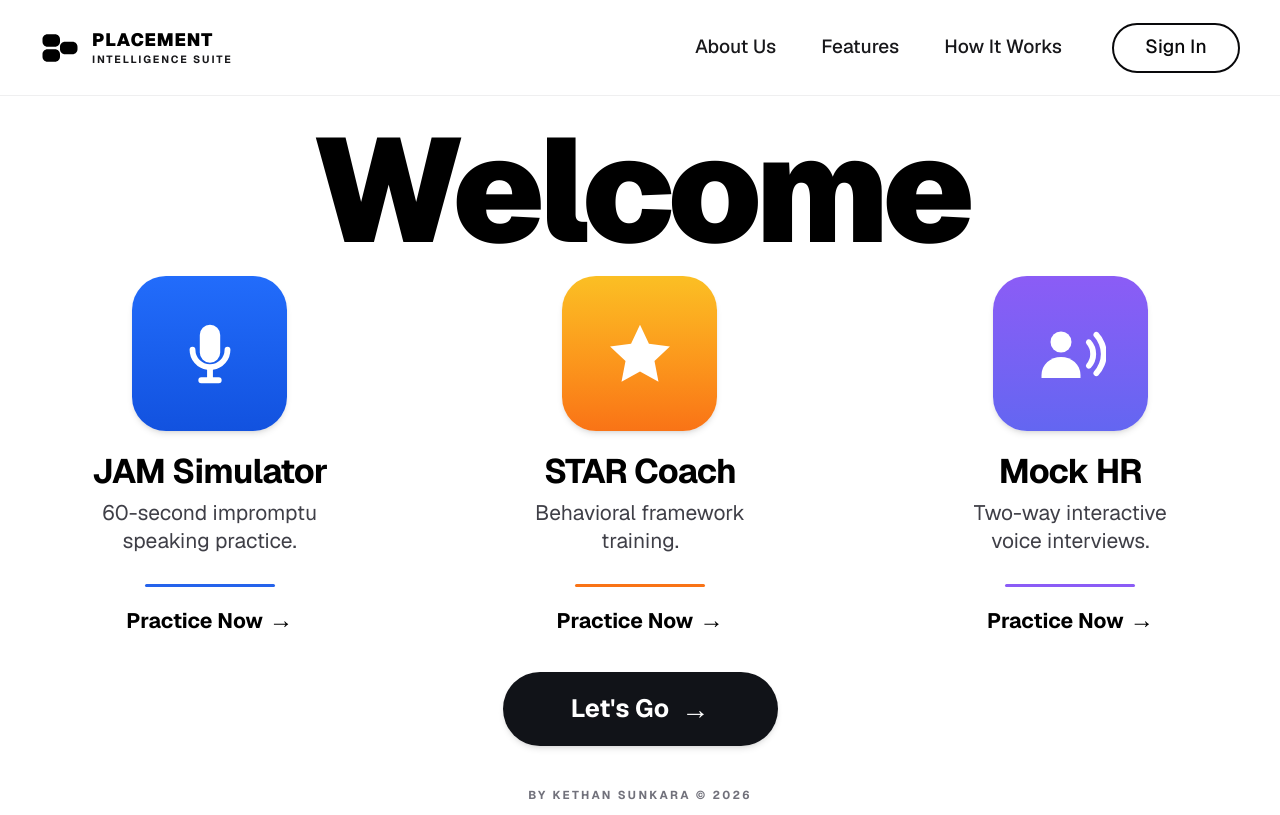
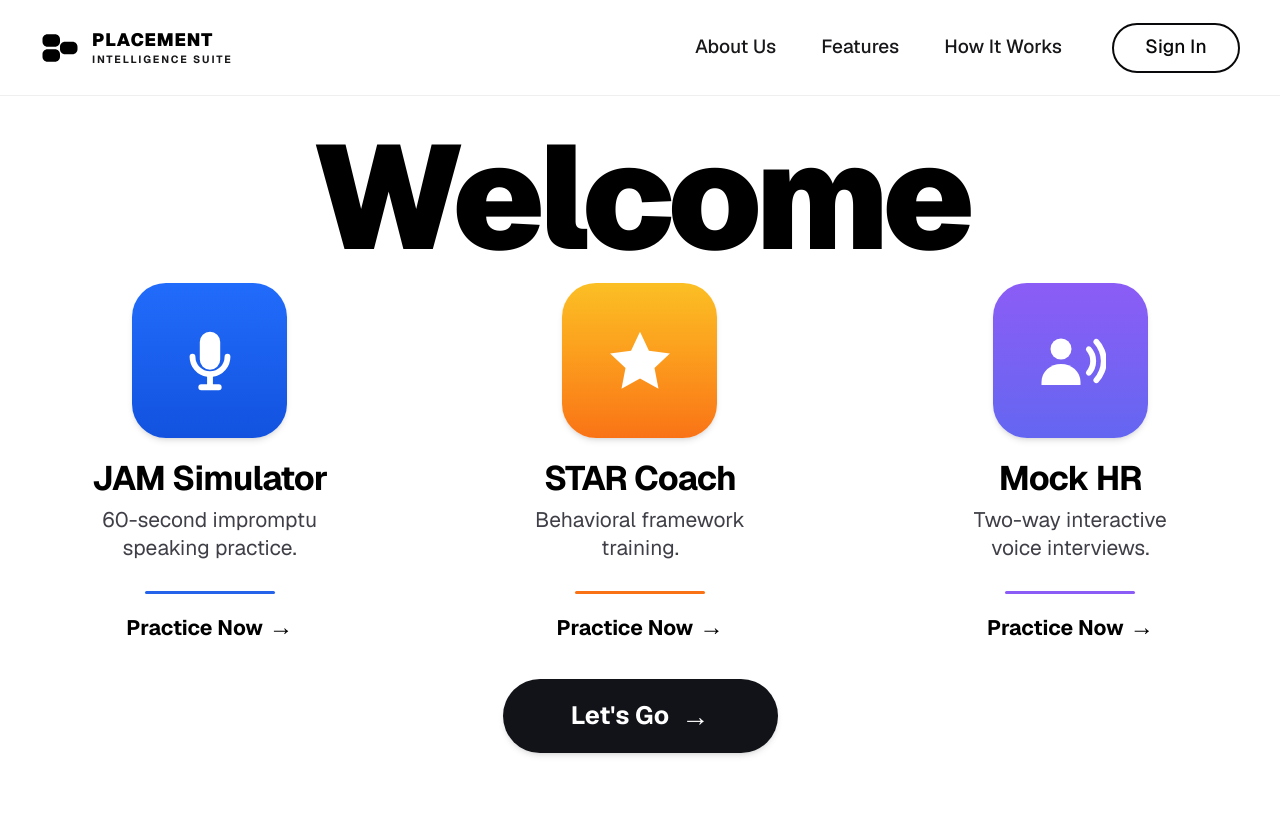
Before and after one commit to kethan-code/placement-suite, a Next.js app: page / in a window 1280 px wide. Built offline with nearby package versions, Linux system fonts and the light colour scheme.

Commit message:
Remove BY KETHAN SUNKARA footer text completely

```diff
--- a/src/app/page.tsx
+++ b/src/app/page.tsx
@@ -217,7 +217,7 @@ export default function WelcomePage() {
         </div>
 
         {/* Main CTA Button: ~280px width, ~75px height, 25px text */}
-        <div className="mt-6 sm:mt-8 lg:mt-9 mb-2 sm:mb-3 flex justify-center z-10 relative">
+        <div className="mt-6 sm:mt-8 lg:mt-9 mb-4 sm:mb-6 flex justify-center z-10 relative">
           <Link href="/jam" className="focus:outline-none">
             <button className="group relative w-[240px] sm:w-[275px] h-[64px] sm:h-[74px] inline-flex items-center justify-center text-[22px] sm:text-[25px] font-bold text-white bg-[#111318] rounded-full transition-all duration-200 ease-out hover:bg-black hover:-translate-y-0.5 hover:shadow-lg active:translate-y-0 active:scale-[0.98] shadow-md select-none cursor-pointer">
               <span className="flex items-center gap-3">
@@ -230,13 +230,6 @@ export default function WelcomePage() {
           </Link>
         </div>
       </main>
-
-      {/* Footer */}
-      <footer className="w-full max-w-[1340px] mx-auto py-2 sm:py-3 flex justify-center mt-auto shrink-0">
-        <p className="text-zinc-500 text-[10px] sm:text-[11.5px] tracking-[0.2em] uppercase font-bold">
-          BY KETHAN SUNKARA © 2026
-        </p>
-      </footer>
     </div>
   );
 }
```
